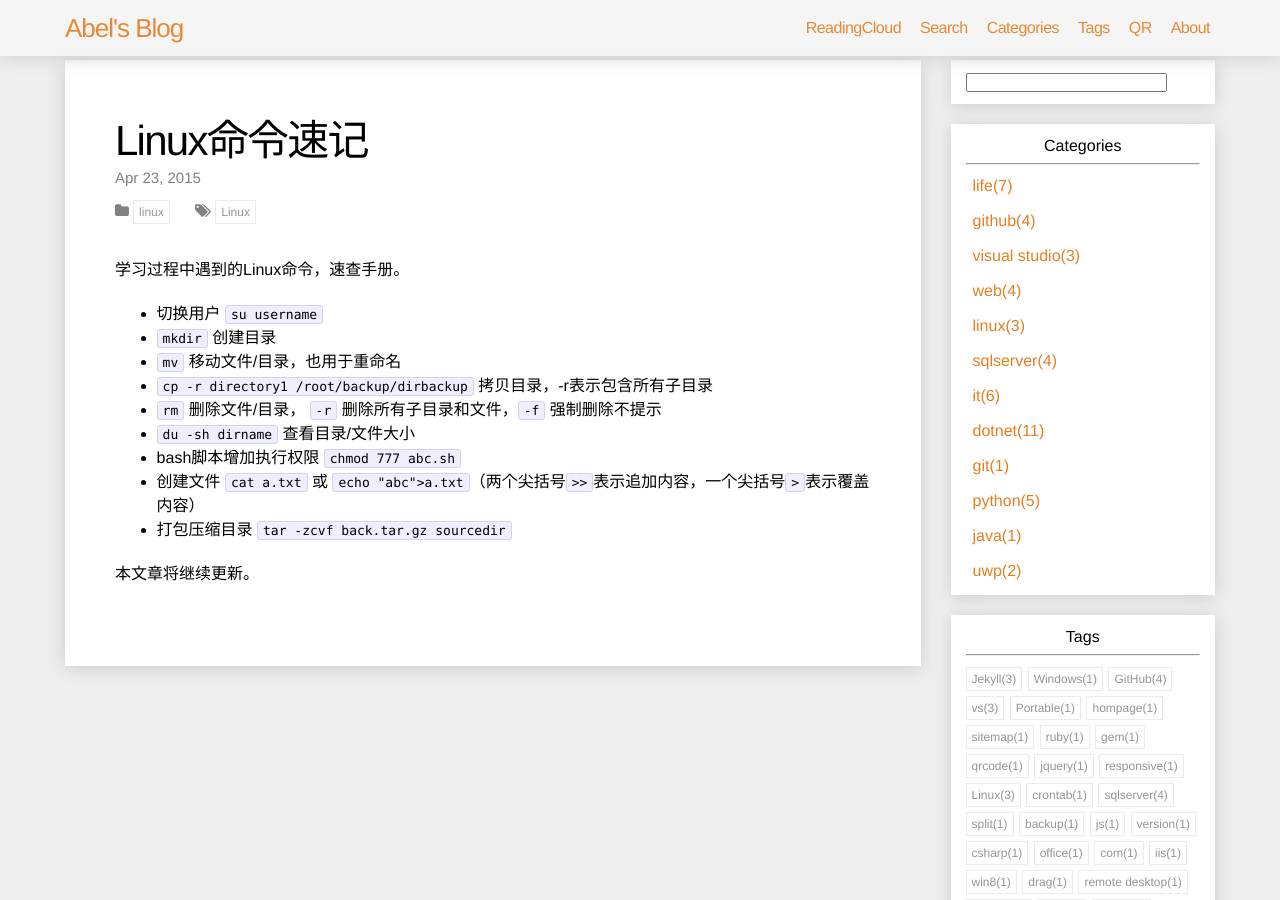
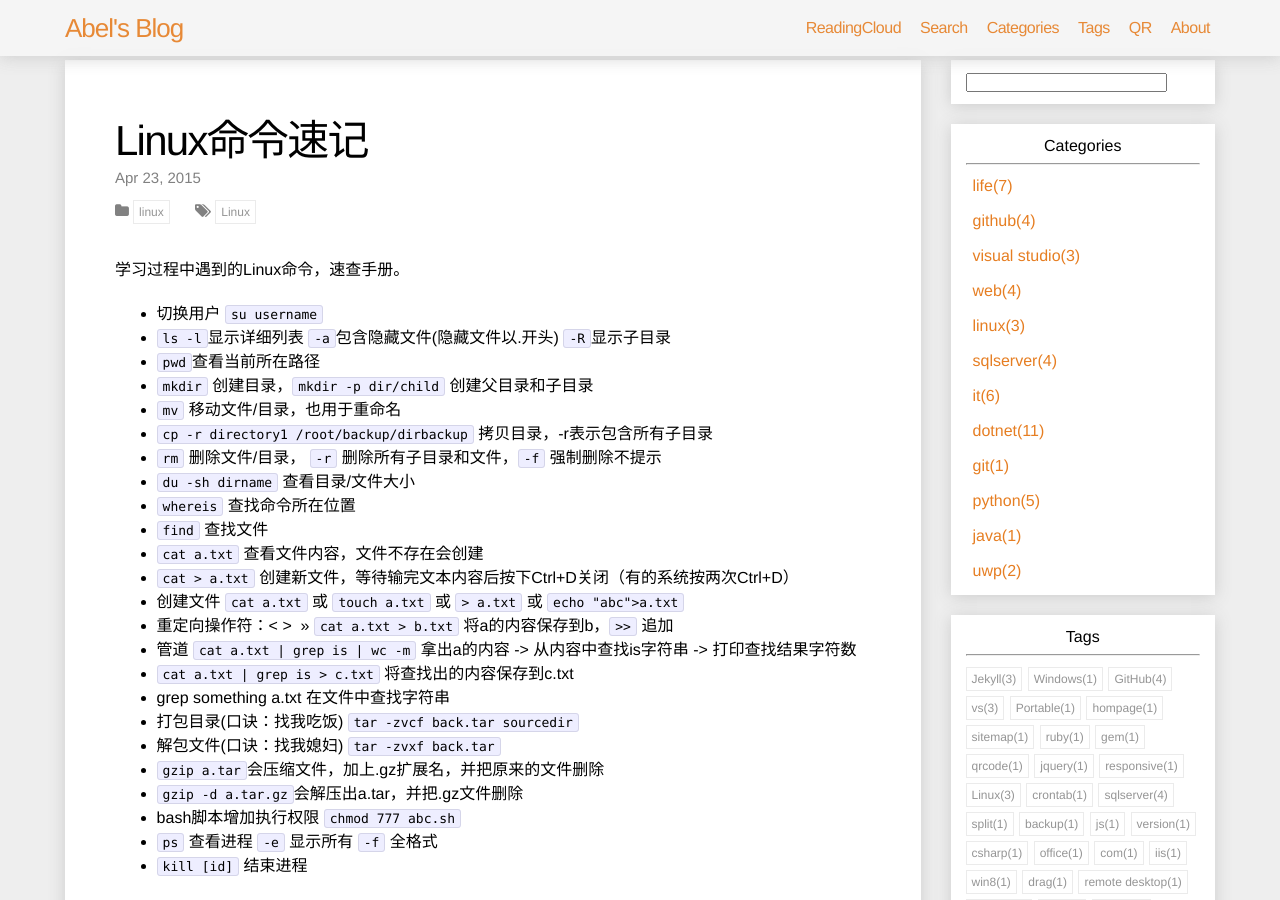
Before and after one commit to Abel-Liu/Abel-Liu.github.io, a Jekyll site: the page built from _posts/Linux/2015-04-23-linux-cmd.md, in a window 1280 px wide and 900 px high. Built offline with Jekyll 4.4.1, drawn with Linux system fonts in a browser that asks for light colours; nearby versions of some CDN libraries; comment, search, counter and statistics services are not loaded.

Commit message:
update linux cmd

```diff
--- a/_posts/Linux/2015-04-23-linux-cmd.md
+++ b/_posts/Linux/2015-04-23-linux-cmd.md
@@ -9,13 +9,31 @@ description:
 学习过程中遇到的Linux命令，速查手册。<!--more-->
 
 * 切换用户 <code>su username</code>
-* <code>mkdir</code> 创建目录
+* <code>ls -l</code>显示详细列表 <code>-a</code>包含隐藏文件(隐藏文件以.开头) <code>-R</code>显示子目录
+* `pwd`查看当前所在路径
+* <code>mkdir</code> 创建目录，`mkdir -p dir/child`  创建父目录和子目录
 * <code>mv</code> 移动文件/目录，也用于重命名
 * <code>cp -r directory1 /root/backup/dirbackup</code> 拷贝目录，-r表示包含所有子目录
 * <code>rm</code> 删除文件/目录，  <code>-r</code> 删除所有子目录和文件，<code>-f</code> 强制删除不提示
 * <code>du -sh dirname</code> 查看目录/文件大小
+* `whereis` 查找命令所在位置
+* `find` 查找文件
+
+* `cat a.txt` 查看文件内容，文件不存在会创建
+* `cat > a.txt` 创建新文件，等待输完文本内容后按下Ctrl+D关闭（有的系统按两次Ctrl+D）
+* 创建文件 <code>cat a.txt</code> 或 `touch a.txt` 或 `> a.txt` 或 <code>echo "abc">a.txt</code>
+* 重定向操作符：<  >  >> `cat a.txt > b.txt` 将a的内容保存到b，`>>` 追加
+* 管道 `cat a.txt | grep is | wc -m`  拿出a的内容 -> 从内容中查找is字符串 -> 打印查找结果字符数
+* `cat a.txt | grep is > c.txt`  将查找出的内容保存到c.txt
+* grep something a.txt 在文件中查找字符串
+
+* 打包目录(口诀：找我吃饭) <code>tar -zvcf back.tar sourcedir</code>
+* 解包文件(口诀：找我媳妇) <code>tar -zvxf back.tar</code>
+* `gzip a.tar`会压缩文件，加上.gz扩展名，并把原来的文件删除
+* `gzip -d a.tar.gz`会解压出a.tar，并把.gz文件删除
+
 * bash脚本增加执行权限 <code>chmod 777 abc.sh</code>
-* 创建文件 <code>cat a.txt</code> 或 <code>echo "abc">a.txt</code>（两个尖括号<code>>></code>表示追加内容，一个尖括号<code>></code>表示覆盖内容）
-* 打包压缩目录 <code>tar -zcvf back.tar.gz sourcedir</code>
+* `ps` 查看进程 `-e` 显示所有  `-f` 全格式
+* `kill [id]` 结束进程
 
 本文章将继续更新。
```
